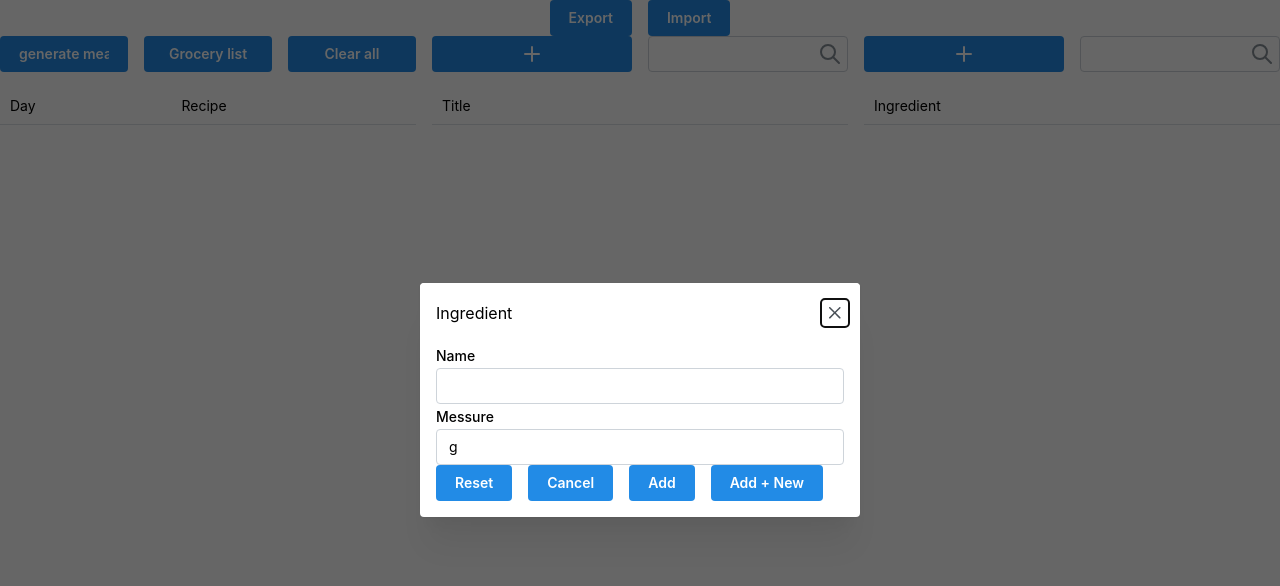
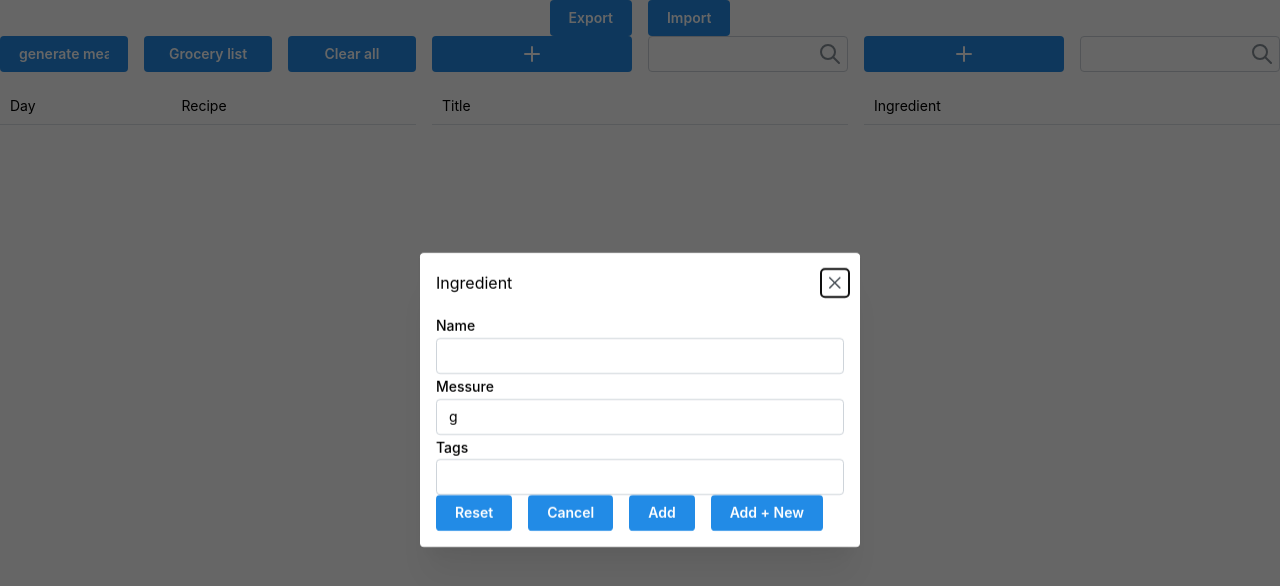
Before and after one commit to PandaGamersHDNL/MealPrepper, a React (Vite) app: page / in a window 1280 px wide. Both pictures are taken after a click on the button 963 px from the left and 54 px from the top of the page. Shown: the top 586 px of the page. Built offline with nearby package versions, Linux system fonts and the light colour scheme.

Commit message:
tags for ingredients

```diff
--- a/src/Components/Dashboard/Ingredients/FormModal.tsx
+++ b/src/Components/Dashboard/Ingredients/FormModal.tsx
@@ -1,4 +1,4 @@
-import { Button, Group, Modal, TextInput } from "@mantine/core";
+import { Button, Group, Modal, TagsInput, TextInput } from "@mantine/core";
 import { Form, useForm } from "@mantine/form";
 import {
     CreateEmptyIngredient,
@@ -19,15 +19,18 @@ export function IngredientsModal(props: {
     });
 
     useEffect(() => {
-        form.setValues((v) => { return { ...v, ...props.data } })
+        form.setValues((v) => {
+            return { ...v, ...props.data };
+        });
         console.log("setting new ingredient modal data", props.data);
 
         // eslint-disable-next-line react-hooks/exhaustive-deps
     }, [props.data]);
 
+    const tags = DataManager.GetTags().flatMap(v => v.name);
     return (
         <Modal
-            onClose={()=> props.close(false, undefined)}
+            onClose={() => props.close(false, undefined)}
             opened={props.opened}
             centered
             title={"Ingredient"}
@@ -36,29 +39,72 @@ export function IngredientsModal(props: {
                 form={form}
                 onSubmit={(value) => {
                     console.log(value);
-                    let updated :IIngredient[] | undefined = undefined;
+                    let updated: IIngredient[] | undefined = undefined;
                     if (props.data?.id) {
                         DataManager.UpdateIngredient(value);
                     } else {
                         updated = DataManager.AddIngredients(value);
                     }
                     form.setValues(CreateEmptyIngredient());
-                    const onclose = updated![updated!.length-1] || undefined
+                    const onclose = updated![updated!.length - 1] || undefined;
                     props.close(bAddAndNew, onclose);
                 }}
-                onReset={() =>{
-
+                onReset={() => {
                     form.setValues(CreateEmptyIngredient());
                 }}
-
             >
                 <TextInput label="Name" {...form.getInputProps("name")} />
                 <TextInput label="Messure" {...form.getInputProps("messure")} />
+                <TagsInput
+                    label="Tags"
+                    data={tags}
+                    onOptionSubmit={(v) => {
+                        if (v == "") return;
+                        let id =
+                            DataManager.GetTags()!.find((i) => i.name == v)
+                                ?.id || -1;
+                        if (id < 0) {
+                            //setNewIngrName(v);
+                            console.info("tag created");
+                            const newTags = DataManager.AddTag({ name: v });
+                            id = newTags[newTags.length - 1].id!;
+                            return;
+                        }
+                        form.insertListItem("tags", id.toString());
+                        console.log("on option submit", v, id);
+                        console.log(form.getValues())
+                    }}
+                    onRemove={(v) => {
+                        console.log("removed", v);
+                        const id = DataManager.GetTags().find(
+                            (i) => i.name == v
+                        )!.id!;
+                        const index = form.values.tags!.findIndex(
+                            (i) => i == id
+                        );
+                        form.removeListItem("tags", index);
+                    }}
+                    value={form.values.tags?.flatMap((v) => {
+                        const tag = DataManager.GetTags().find(
+                            (filter) => filter.id == v
+                        );
+                        console.log(form.values.tags);
+                        console.log(tag);
+
+                        return tag?.name || [];
+                    })}
+                ></TagsInput>
                 <Group>
                     <Button type="reset">Reset</Button>
-                    <Button onClick={()=>props.close(false, undefined)}>Cancel</Button>
-                    <Button type="submit" onClick={()=> bAddAndNew = false}>{props.data.id ? "Save" : "Add"}</Button>
-                    <Button type="submit" onClick={()=> bAddAndNew = true}>{props.data.id ? "Save + New" : "Add + New"}</Button>
+                    <Button onClick={() => props.close(false, undefined)}>
+                        Cancel
+                    </Button>
+                    <Button type="submit" onClick={() => (bAddAndNew = false)}>
+                        {props.data.id ? "Save" : "Add"}
+                    </Button>
+                    <Button type="submit" onClick={() => (bAddAndNew = true)}>
+                        {props.data.id ? "Save + New" : "Add + New"}
+                    </Button>
                 </Group>
             </Form>
         </Modal>
--- a/src/Interfaces/Ingredient.ts
+++ b/src/Interfaces/Ingredient.ts
@@ -2,7 +2,7 @@ export interface IIngredient {
   id?: number;
   name: string;
   messure: string; //st or g or kg ...
-  //TODO add tags
+  tags: number[]
 }
 
 export interface IIngredientValue {
@@ -12,5 +12,5 @@ export interface IIngredientValue {
 }
 
 export function CreateEmptyIngredient(): IIngredient {
-  return { name: "", messure: "g" };
+  return { name: "", messure: "g", tags: [] };
 }
```
